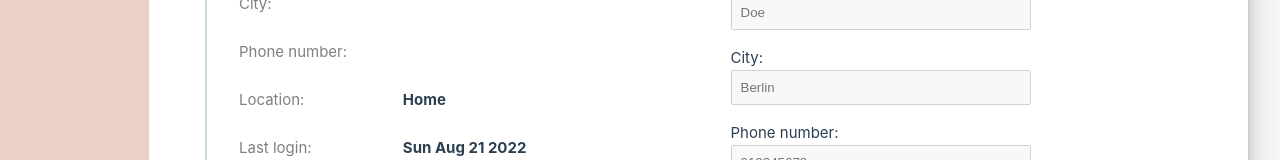
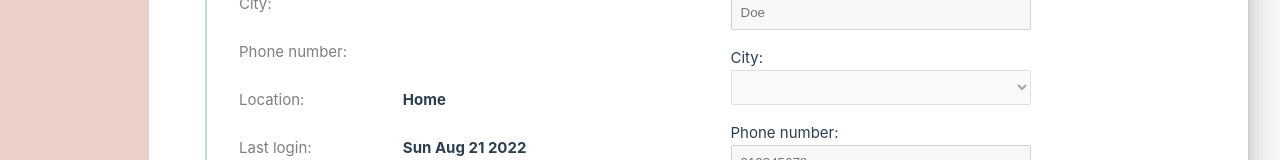
Before and after one commit to iniluap/smarthome-dashboard, a Vue app: page /user in a window 1280 px wide. Shown: the part 322-482 px from the top of the page. Built offline with nearby package versions, Linux system fonts and the light colour scheme.

Commit message:
Use select for predefined list of cities

```diff
--- a/src/components/UserDetails.vue
+++ b/src/components/UserDetails.vue
@@ -1,9 +1,9 @@
 <script setup lang="ts">
 import { storeToRefs } from "pinia";
 import { ref } from "vue";
-import { useUserStore } from "../stores/user";
+import { useUserStore } from "@/stores/user";
 
-const { name, surname, city, phone, isHome, lastLogin } = storeToRefs(
+const { name, surname, city, phone, isHome, lastLogin, cities } = storeToRefs(
   useUserStore()
 );
 const isEdited = ref(false);
@@ -45,13 +45,12 @@ const isEdited = ref(false);
           :disabled="!isEdited"
         />
         <label for="city">City:</label>
-        <input
-          type="text"
-          placeholder="Berlin"
-          id="city"
-          v-model="city"
-          :disabled="!isEdited"
-        />
+        <select v-model="city" id="city" :disabled="!isEdited">
+          <option disabled value="Please select one">Please select one</option>
+          <template v-for="cityOption of cities" v-bind:key="cityOption">
+            <option>{{ cityOption }}</option>
+          </template>
+        </select>
         <label for="phone">Phone number:</label>
         <input
           type="text"
@@ -85,7 +84,8 @@ h4 {
   font-weight: normal;
 }
 
-input {
+input,
+select {
   display: block;
   margin-bottom: 1rem;
   padding: 0.5rem;
--- a/src/stores/user.ts
+++ b/src/stores/user.ts
@@ -11,6 +11,7 @@ export const useUserStore = defineStore({
     phone: "",
     isHome: true,
     lastLogin: dataOfLoggingIn,
+    cities: ["Berlin", "Amsterdam", "Warsaw", "Paris", "Rome"],
   }),
   getters: {
     getIsHome: (state) => state.isHome,
```
